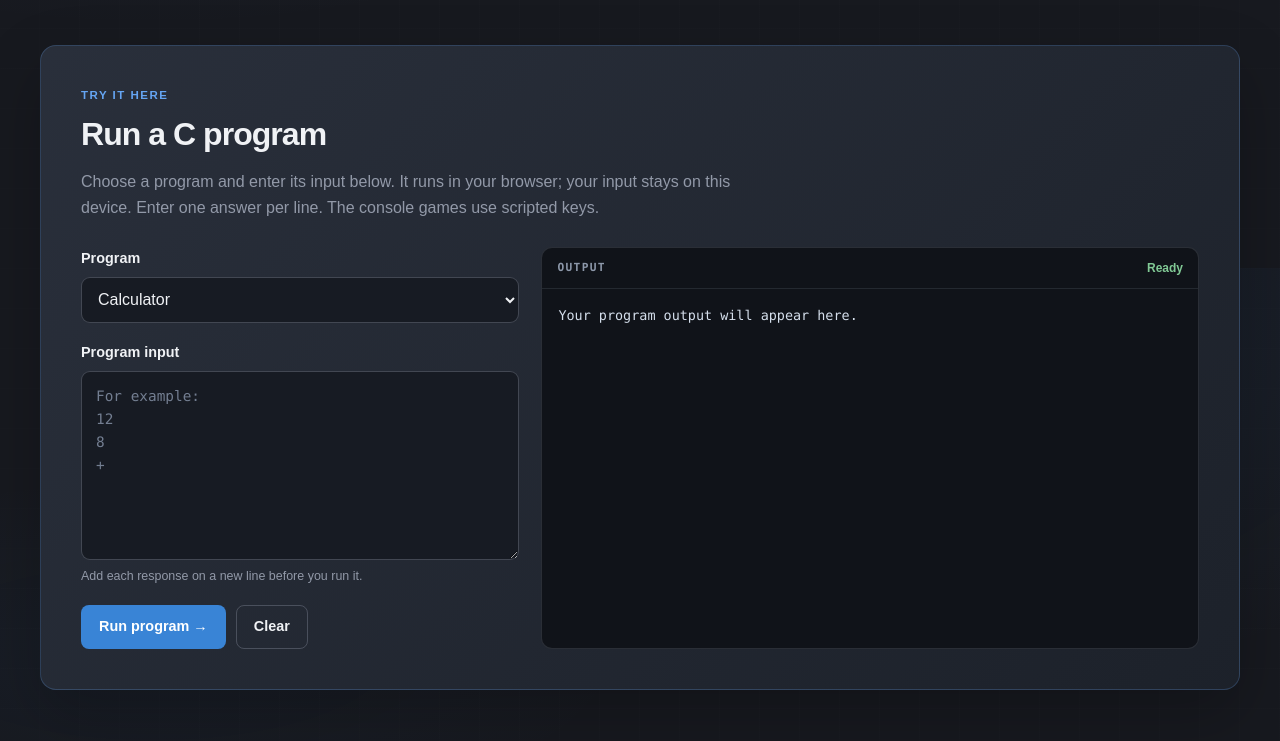
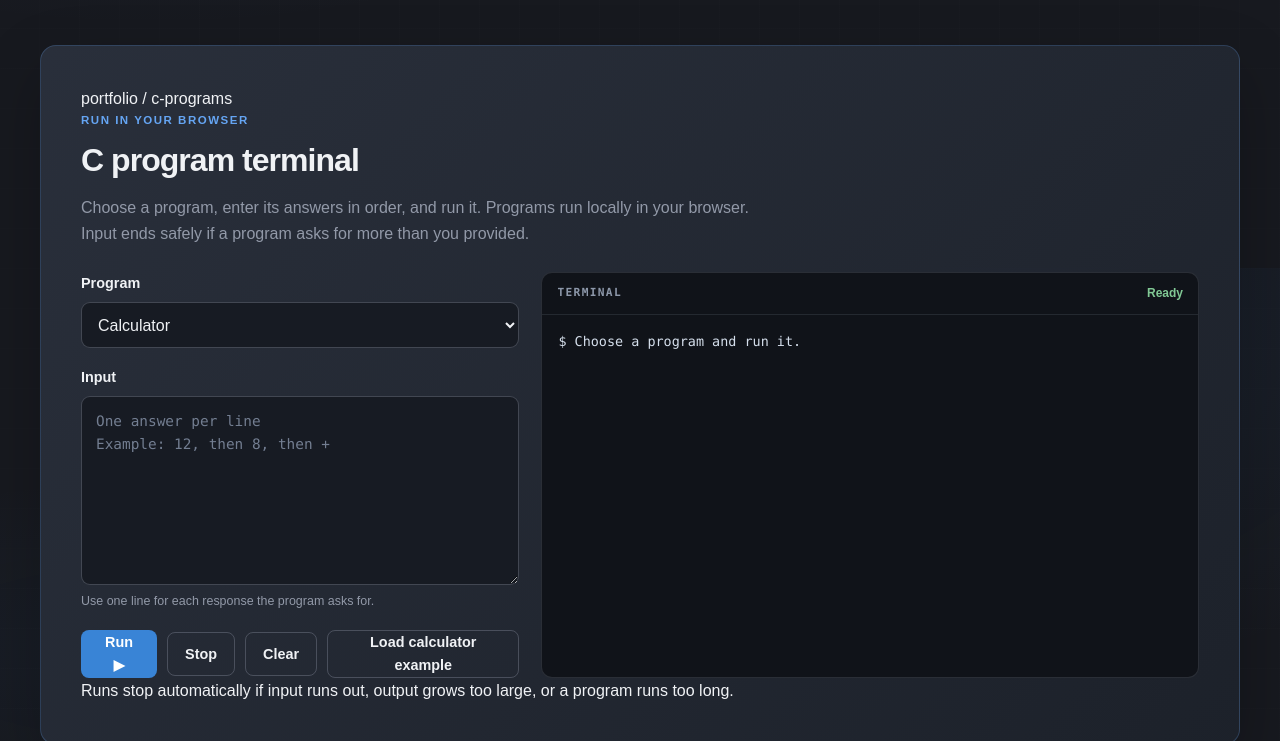
Before and after one commit to FranzEarl/Portfolio, a plain HTML site: page projects/c-programs.html in a window 1280 px wide. Shown: the part 532-1273 px from the top of the page. Drawn offline with Linux system fonts and the light colour scheme.

Commit message:
Make C runner terminal-like and safer

```diff
--- a/projects/c-programs.html
+++ b/projects/c-programs.html
@@ -60,10 +60,11 @@
                 </section>
 
                 <section class="program-runner" aria-labelledby="try-program-title">
+                    <div class="terminal-chrome" aria-hidden="true"><span class="terminal-dots"><i></i><i></i><i></i></span><span>portfolio / c-programs</span></div>
                     <div class="runner-heading">
-                        <p class="program-overview-label">TRY IT HERE</p>
-                        <h2 id="try-program-title">Run a C program</h2>
-                        <p>Choose a program and enter its input below. It runs in your browser; your input stays on this device. Enter one answer per line. The console games use scripted keys.</p>
+                        <p class="program-overview-label">RUN IN YOUR BROWSER</p>
+                        <h2 id="try-program-title">C program terminal</h2>
+                        <p>Choose a program, enter its answers in order, and run it. Programs run locally in your browser. Input ends safely if a program asks for more than you provided.</p>
                     </div>
                     <div class="runner-layout">
                         <form id="c-runner-form">
@@ -72,19 +73,24 @@
                                 <select id="c-runner-program" name="program"></select>
                             </div>
                             <div class="runner-field">
-                                <label for="c-runner-input">Program input</label>
-                                <textarea id="c-runner-input" rows="7" placeholder="For example:&#10;12&#10;8&#10;+"></textarea>
-                                <span class="runner-hint">Add each response on a new line before you run it.</span>
+                                <label for="c-runner-input">Input</label>
+                                <textarea id="c-runner-input" rows="7" placeholder="One answer per line&#10;Example: 12, then 8, then +"></textarea>
+                                <span class="runner-hint">Use one line for each response the program asks for.</span>
                             </div>
                             <div class="runner-actions">
-                                <button type="submit">Run program <span aria-hidden="true">→</span></button>
+                                <button type="submit">Run <span aria-hidden="true">▶</span></button>
+                                <button type="button" id="c-runner-stop" disabled>Stop</button>
                                 <button type="button" id="c-runner-reset">Clear</button>
+                                <button type="button" id="c-runner-example">Load calculator example</button>
                             </div>
                         </form>
-                        <section class="runner-console" aria-label="Program console">
-                            <div class="runner-console-heading"><span>OUTPUT</span><span id="c-runner-status" role="status">Ready</span></div>
-                            <pre id="c-runner-output" aria-live="polite">Your program output will appear here.</pre>
+                        <section class="runner-console" aria-label="Program terminal output">
+                            <div class="runner-console-heading"><span>TERMINAL</span><span id="c-runner-status" role="status">Ready</span></div>
+                            <pre id="c-runner-output" aria-live="polite"><span class="terminal-prompt">$</span> Choose a program and run it.</pre>
                         </section>
+                    </div>
+                    <p class="runner-safety">Runs stop automatically if input runs out, output grows too large, or a program runs too long.</p>
+                </section>
                     </div>
                 </section>
 
```
